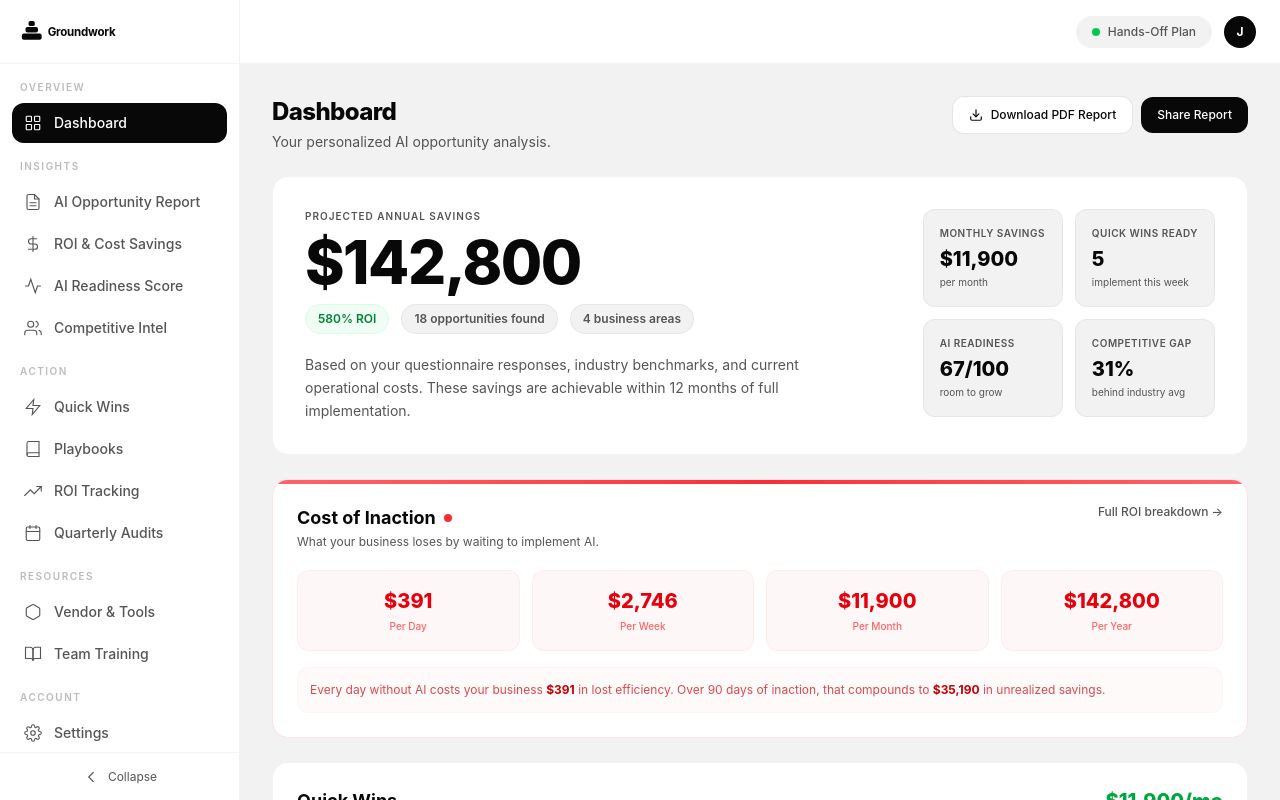
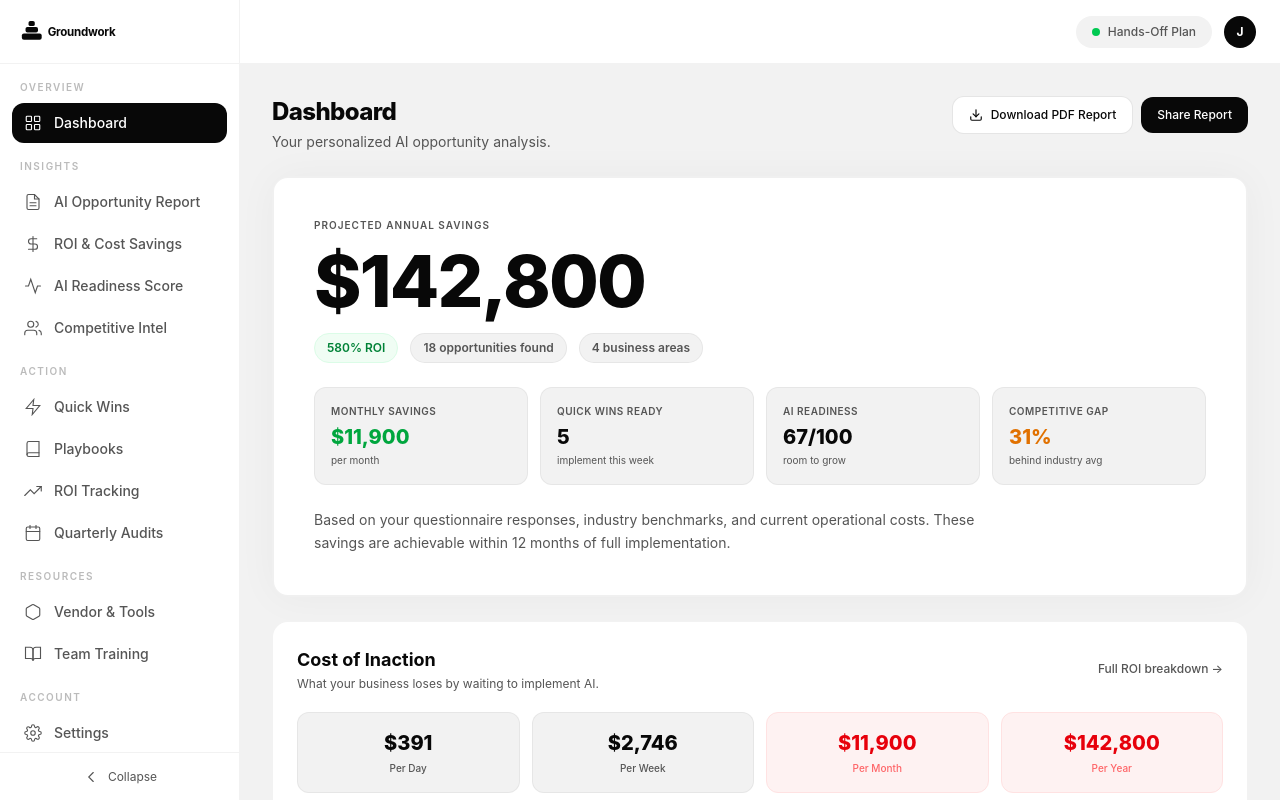
Before and after one commit to masonkane/groundwork, a Next.js app: page /dashboard in a window 1280 px wide. Shown: the top 800 px of the page. Built offline with nearby package versions, Linux system fonts and the light colour scheme.

Commit message:
Redesign savings hero: bigger number, no black bg, subtle shadow. Cost of Inaction: clean cards, no counter, warning callout

```diff
--- a/src/app/dashboard/page.tsx
+++ b/src/app/dashboard/page.tsx
@@ -157,63 +157,60 @@ export default function DashboardOverview() {
       </div>
 
       {/* ═══ PROJECTED SAVINGS HERO ═══ */}
-      <div className="bg-white border border-black/5 rounded-2xl p-4 sm:p-6 md:p-8">
-        <div className="grid grid-cols-1 md:grid-cols-[1fr_auto] gap-6 md:gap-8 items-start">
-          <div>
-            <p className="text-[var(--mid-gray)] text-[10px] font-semibold uppercase tracking-widest mb-2">Projected Annual Savings</p>
-            <div className="text-4xl sm:text-5xl md:text-6xl font-extrabold tracking-tight mb-3">${totalSavings.toLocaleString()}</div>
-            <div className="flex flex-wrap items-center gap-2 sm:gap-3 mb-4 sm:mb-5">
-              <span className="bg-green-50 text-green-700 text-[10px] sm:text-xs font-semibold px-2.5 sm:px-3 py-1 sm:py-1.5 rounded-full border border-green-100">580% ROI</span>
-              <span className="bg-[var(--light-surface)] text-[var(--mid-gray)] text-[10px] sm:text-xs font-semibold px-2.5 sm:px-3 py-1 sm:py-1.5 rounded-full border border-black/5">18 opportunities found</span>
-              <span className="bg-[var(--light-surface)] text-[var(--mid-gray)] text-[10px] sm:text-xs font-semibold px-2.5 sm:px-3 py-1 sm:py-1.5 rounded-full border border-black/5">4 business areas</span>
+      <div className="bg-white border-2 border-black/[0.06] rounded-2xl p-5 sm:p-7 md:p-10 shadow-[0_1px_40px_rgba(0,0,0,0.04)]">
+        <p className="text-[var(--mid-gray)] text-[10px] font-semibold uppercase tracking-widest mb-3">Projected Annual Savings</p>
+        <div className="text-5xl sm:text-6xl md:text-7xl font-extrabold tracking-tight mb-4">${totalSavings.toLocaleString()}</div>
+        <div className="flex flex-wrap items-center gap-2 sm:gap-3 mb-6">
+          <span className="bg-green-50 text-green-700 text-[10px] sm:text-xs font-semibold px-3 py-1.5 rounded-full border border-green-100">580% ROI</span>
+          <span className="bg-[var(--light-surface)] text-[var(--mid-gray)] text-[10px] sm:text-xs font-semibold px-3 py-1.5 rounded-full border border-black/5">18 opportunities found</span>
+          <span className="bg-[var(--light-surface)] text-[var(--mid-gray)] text-[10px] sm:text-xs font-semibold px-3 py-1.5 rounded-full border border-black/5">4 business areas</span>
+        </div>
+
+        <div className="grid grid-cols-2 md:grid-cols-4 gap-3 mb-6">
+          {[
+            { label: "Monthly Savings", value: `$${monthlySavings.toLocaleString()}`, sub: "per month", accent: "text-green-600" },
+            { label: "Quick Wins Ready", value: "5", sub: "implement this week", accent: "" },
+            { label: "AI Readiness", value: "67/100", sub: "room to grow", accent: "" },
+            { label: "Competitive Gap", value: "31%", sub: "behind industry avg", accent: "text-amber-600" },
+          ].map((stat) => (
+            <div key={stat.label} className="bg-[var(--light-surface)] rounded-xl p-3 sm:p-4 border border-black/5">
+              <div className="text-[var(--mid-gray)] text-[9px] sm:text-[10px] font-semibold uppercase tracking-wider mb-1">{stat.label}</div>
+              <div className={`text-lg sm:text-xl font-extrabold ${stat.accent}`}>{stat.value}</div>
+              <div className="text-[var(--mid-gray)] text-[9px] sm:text-[10px] mt-0.5">{stat.sub}</div>
             </div>
-            <p className="text-[var(--mid-gray)] text-xs sm:text-sm leading-relaxed max-w-lg">Based on your questionnaire responses, industry benchmarks, and current operational costs. These savings are achievable within 12 months of full implementation.</p>
-          </div>
-          <div className="grid grid-cols-2 gap-3 sm:min-w-[280px]">
-            {[
-              { label: "Monthly Savings", value: `$${monthlySavings.toLocaleString()}`, sub: "per month" },
-              { label: "Quick Wins Ready", value: "5", sub: "implement this week" },
-              { label: "AI Readiness", value: "67/100", sub: "room to grow" },
-              { label: "Competitive Gap", value: "31%", sub: "behind industry avg" },
-            ].map((stat) => (
-              <div key={stat.label} className="bg-[var(--light-surface)] rounded-xl p-4 border border-black/5">
-                <div className="text-[var(--mid-gray)] text-[10px] font-semibold uppercase tracking-wider mb-1">{stat.label}</div>
-                <div className="text-xl font-extrabold">{stat.value}</div>
-                <div className="text-[var(--mid-gray)] text-[10px] mt-0.5">{stat.sub}</div>
-              </div>
-            ))}
-          </div>
+          ))}
         </div>
+
+        <p className="text-[var(--mid-gray)] text-xs sm:text-sm leading-relaxed max-w-2xl">Based on your questionnaire responses, industry benchmarks, and current operational costs. These savings are achievable within 12 months of full implementation.</p>
       </div>
 
       {/* ═══ COST OF INACTION ═══ */}
-      <div className="bg-white border border-red-100 rounded-2xl p-4 sm:p-6 relative overflow-hidden">
-        <div className="absolute top-0 left-0 right-0 h-1 bg-gradient-to-r from-red-400 via-red-500 to-red-400" />
-        <div className="flex flex-col sm:flex-row sm:items-start justify-between gap-3 sm:gap-4 mb-4 sm:mb-5">
+      <div className="bg-white border border-black/5 rounded-2xl p-5 sm:p-6">
+        <div className="flex flex-col sm:flex-row sm:items-center justify-between gap-2 sm:gap-4 mb-5">
           <div>
-            <h2 className="text-lg font-bold flex items-center gap-2">
-              Cost of Inaction
-              <span className="w-2 h-2 bg-red-500 rounded-full" />
-            </h2>
+            <h2 className="text-base sm:text-lg font-bold">Cost of Inaction</h2>
             <p className="text-[var(--mid-gray)] text-xs mt-0.5">What your business loses by waiting to implement AI.</p>
           </div>
           <Link href="/dashboard/roi" className="text-xs font-medium text-[var(--mid-gray)] hover:text-[var(--black)] transition-colors print:hidden">Full ROI breakdown →</Link>
         </div>
-        <div className="grid grid-cols-2 md:grid-cols-4 gap-3">
+
+        <div className="grid grid-cols-2 md:grid-cols-4 gap-3 mb-4">
           {[
-            { period: "Per Day", amount: `$${Math.round(totalSavings/365).toLocaleString()}` },
-            { period: "Per Week", amount: `$${Math.round(totalSavings/52).toLocaleString()}` },
-            { period: "Per Month", amount: `$${monthlySavings.toLocaleString()}` },
-            { period: "Per Year", amount: `$${totalSavings.toLocaleString()}` },
+            { period: "Per Day", amount: Math.round(totalSavings/365), highlight: false },
+            { period: "Per Week", amount: Math.round(totalSavings/52), highlight: false },
+            { period: "Per Month", amount: monthlySavings, highlight: true },
+            { period: "Per Year", amount: totalSavings, highlight: true },
           ].map((t) => (
-            <div key={t.period} className="text-center p-4 bg-red-50/60 rounded-xl border border-red-100/50">
-              <div className="text-xl font-extrabold text-red-600">{t.amount}</div>
-              <div className="text-[10px] text-red-400 font-medium mt-1">{t.period}</div>
+            <div key={t.period} className={`text-center p-4 rounded-xl border ${t.highlight ? "bg-red-50 border-red-100" : "bg-[var(--light-surface)] border-black/5"}`}>
+              <div className={`text-lg sm:text-xl font-extrabold ${t.highlight ? "text-red-600" : ""}`}>${t.amount.toLocaleString()}</div>
+              <div className={`text-[10px] font-medium mt-1 ${t.highlight ? "text-red-400" : "text-[var(--mid-gray)]"}`}>{t.period}</div>
             </div>
           ))}
         </div>
-        <div className="mt-4 p-3 bg-red-50/40 rounded-xl border border-red-100/30">
-          <p className="text-xs text-red-700/70 leading-relaxed">Every day without AI costs your business <span className="font-bold text-red-700">${Math.round(totalSavings/365)}</span> in lost efficiency. Over 90 days of inaction, that compounds to <span className="font-bold text-red-700">${(Math.round(totalSavings/365) * 90).toLocaleString()}</span> in unrealized savings.</p>
+
+        <div className="flex items-center gap-3 p-3 bg-[var(--light-surface)] rounded-xl border border-black/5">
+          <svg width="16" height="16" viewBox="0 0 24 24" fill="none" stroke="#ef4444" strokeWidth="2" strokeLinecap="round" className="shrink-0"><path d="M10.29 3.86L1.82 18a2 2 0 001.71 3h16.94a2 2 0 001.71-3L13.71 3.86a2 2 0 00-3.42 0z"/><line x1="12" y1="9" x2="12" y2="13"/><line x1="12" y1="17" x2="12.01" y2="17"/></svg>
+          <p className="text-xs text-[var(--mid-gray)] leading-relaxed">Every 90 days of delay costs your business <span className="font-bold text-[var(--black)]">${(Math.round(totalSavings/365) * 90).toLocaleString()}</span> in unrealized savings. The gap between you and AI-enabled competitors widens every month.</p>
         </div>
       </div>
 
```
